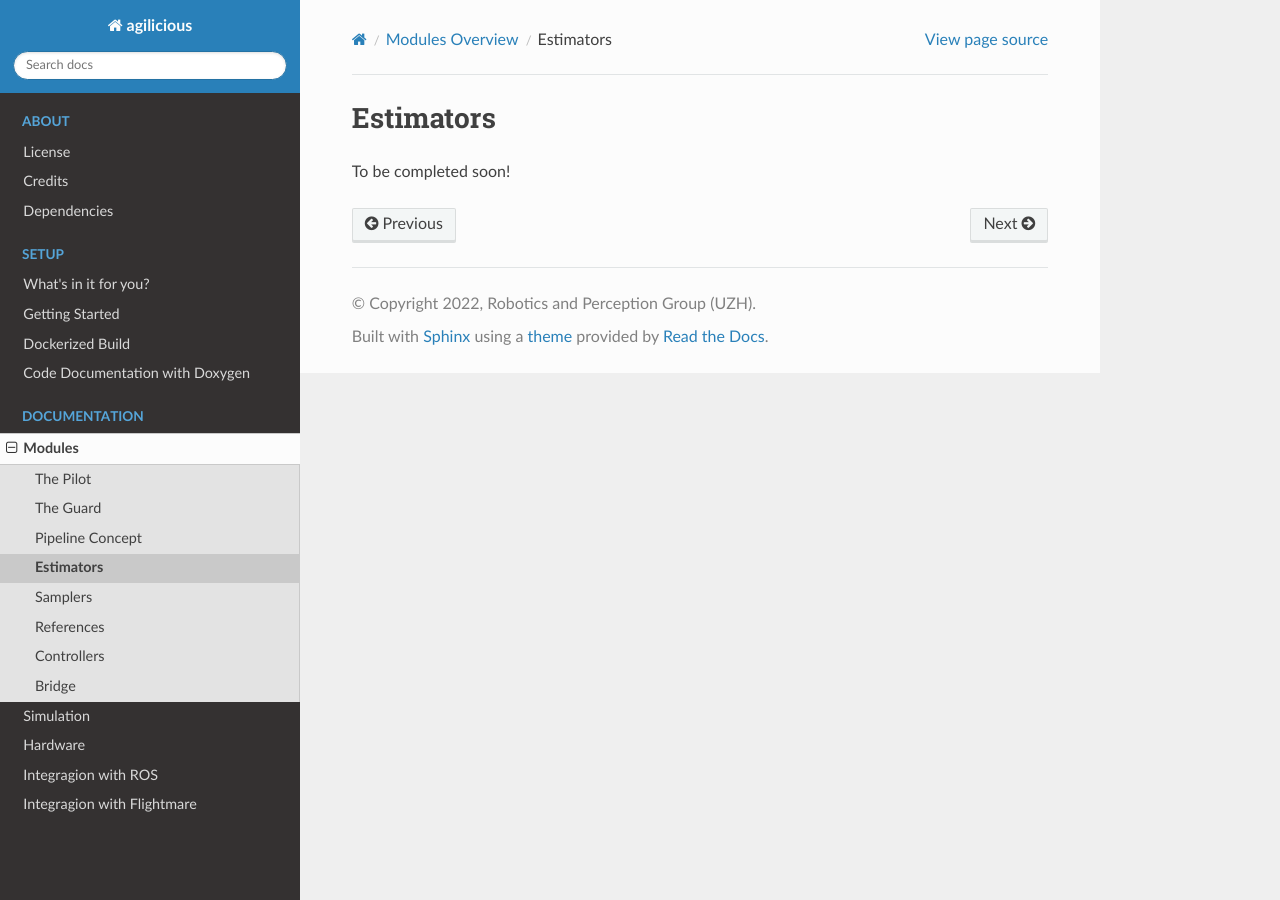
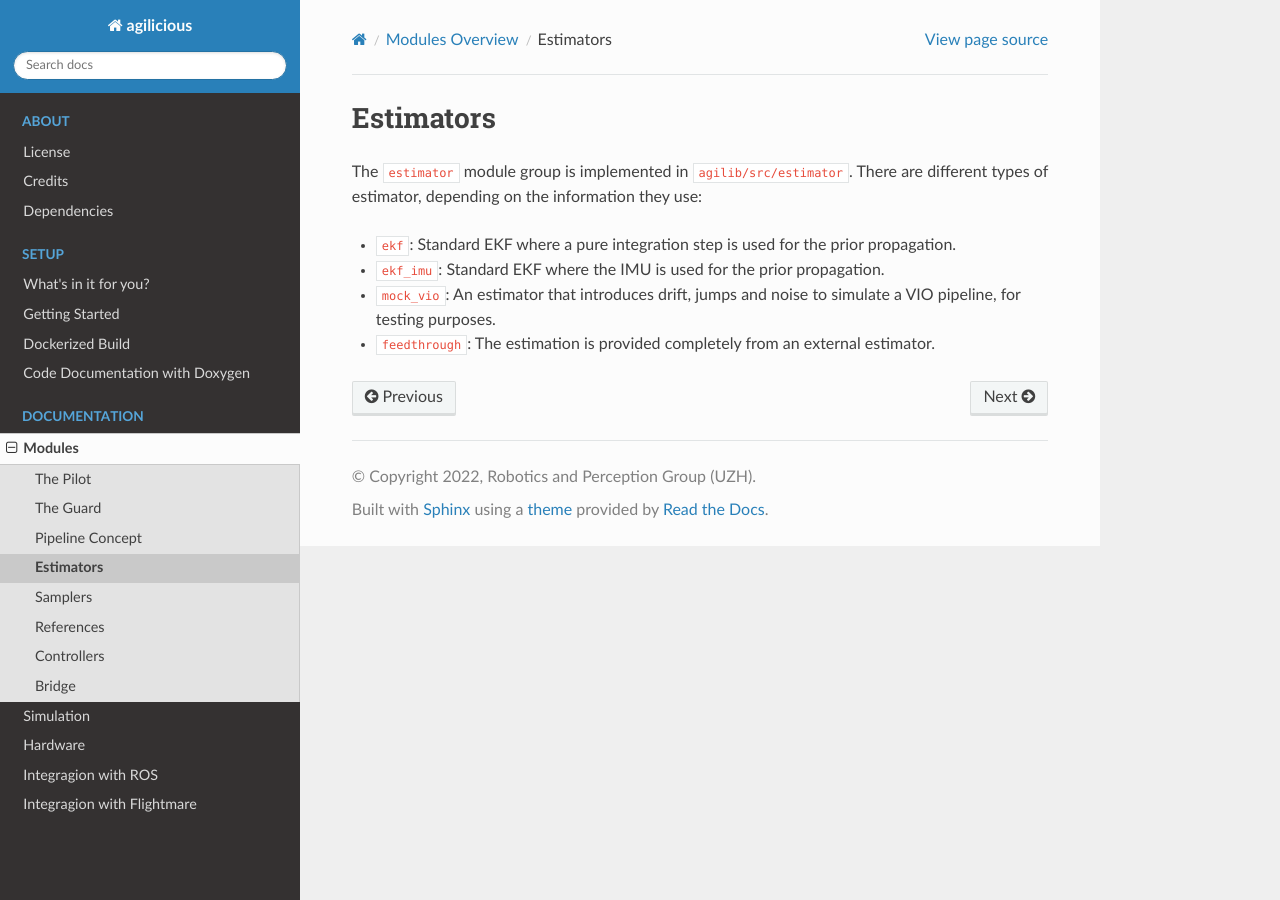
Before and after one commit to uzh-rpg/agilicious, a Sphinx documentation site: the page built from docs/modules/estimator.rst, in a window 1280 px wide. Built offline with Sphinx 7.4.7 and the Read the Docs theme 2.0.0, drawn with Linux system fonts in a browser that asks for light colours.

Commit message:
Added estimators

```diff
--- a/docs/modules/estimator.rst
+++ b/docs/modules/estimator.rst
@@ -2,4 +2,9 @@
 Estimators
 ##########
 
-To be completed soon!
+The :code:`estimator` module group is implemented in :code:`agilib/src/estimator`. There are different types of estimator, depending on the information they use:
+
+- :code:`ekf`: Standard EKF where a pure integration step is used for the prior propagation.
+- :code:`ekf_imu`: Standard EKF where the IMU is used for the prior propagation.
+- :code:`mock_vio`: An estimator that introduces drift, jumps and noise to simulate a VIO pipeline, for testing purposes.
+- :code:`feedthrough`: The estimation is provided completely from an external estimator.
```
